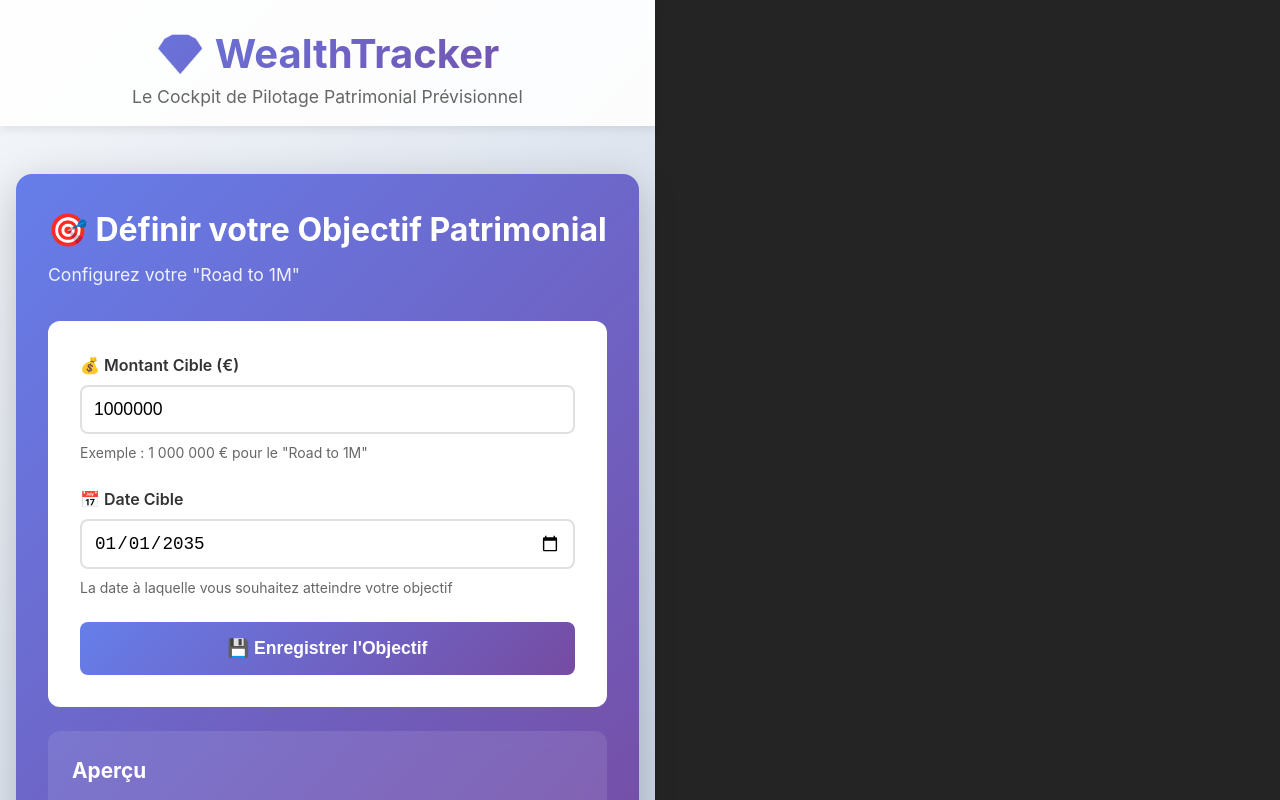
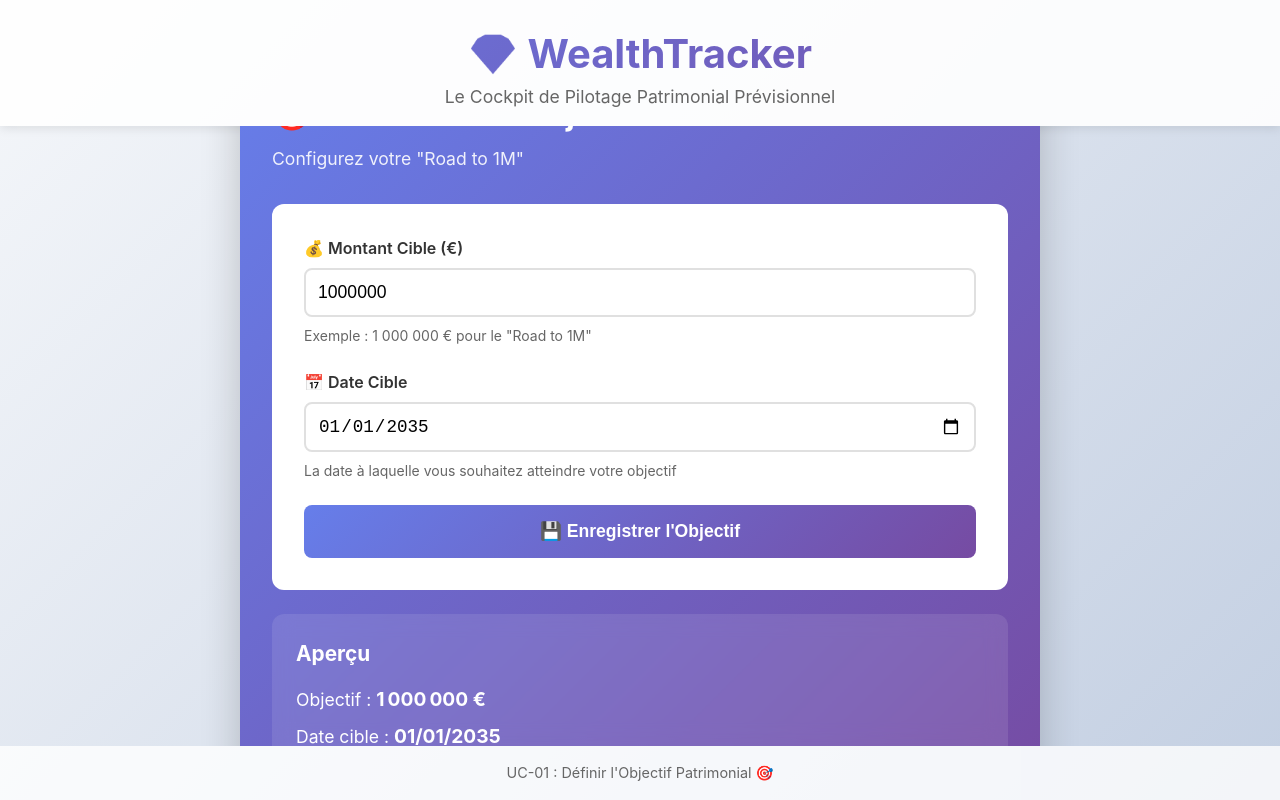
Before and after one commit to TitouanLeBrun/projet, a React (Vite) app: page / in a window 1280 px wide. Shown: the top 800 px of the page. Built offline with nearby package versions, Linux system fonts and the light colour scheme.

Commit message:
feat: maximiser la fenêtre au démarrage et ajuster le style de l'application

```diff
--- a/dist-electron/main.js
+++ b/dist-electron/main.js
@@ -32,6 +32,8 @@ const createWindow = () => {
             contextIsolation: true,
         },
     });
+    // Maximiser la fenêtre au démarrage
+    mainWindow.maximize();
     // In production, load the index.html of the app.
     if (electron_1.app.isPackaged) {
         mainWindow.loadFile(path_1.default.join(__dirname, '../dist/index.html'));
@@ -39,7 +41,7 @@ const createWindow = () => {
     else {
         // In development, load the vite dev server
         mainWindow.loadURL('http://localhost:5173');
-        mainWindow.webContents.openDevTools();
+        //mainWindow.webContents.openDevTools()
     }
 };
 // IPC Handlers pour UC-01 : Objectif Patrimonial
--- a/electron/main.ts
+++ b/electron/main.ts
@@ -30,13 +30,16 @@ const createWindow = () => {
     },
   })
 
+  // Maximiser la fenêtre au démarrage
+  mainWindow.maximize()
+
   // In production, load the index.html of the app.
   if (app.isPackaged) {
     mainWindow.loadFile(path.join(__dirname, '../dist/index.html'))
   } else {
     // In development, load the vite dev server
     mainWindow.loadURL('http://localhost:5173')
-    mainWindow.webContents.openDevTools()
+    //mainWindow.webContents.openDevTools()
   }
 }
 
--- a/src/App.css
+++ b/src/App.css
@@ -1,8 +1,10 @@
 .app {
-  min-height: 100vh;
+  width: 100%;
+  height: 100%;
   display: flex;
   flex-direction: column;
   background: linear-gradient(135deg, #f5f7fa 0%, #c3cfe2 100%);
+  overflow: hidden;
 }
 
 .app-header {
@@ -29,7 +31,11 @@
 
 .app-main {
   flex: 1;
-  padding: 1rem;
+  padding: 2rem;
+  overflow-y: auto;
+  display: flex;
+  align-items: center;
+  justify-content: center;
 }
 
 .app-footer {
@@ -41,8 +47,8 @@
 }
 
 .goal-saved {
-  max-width: 600px;
-  margin: 2rem auto;
+  width: 100%;
+  max-width: 800px;
   padding: 2rem;
   background: white;
   border-radius: 16px;
@@ -97,7 +103,8 @@
   display: flex;
   justify-content: center;
   align-items: center;
-  min-height: 100vh;
+  width: 100%;
+  height: 100%;
   text-align: center;
 }
 
--- a/src/App.tsx
+++ b/src/App.tsx
@@ -38,7 +38,6 @@ function App() {
 
     loadGoal();
   }, []);
-
   const handleSaveGoal = async (targetAmount: number, targetDate: Date) => {
     try {
       const response = await window.electronAPI.goal.save(targetAmount, targetDate);
@@ -46,7 +45,7 @@ function App() {
       if (response.success) {
         setSavedGoal({ amount: targetAmount, date: targetDate });
         setGoalSaved(true);
-        alert('✅ Objectif sauvegardé avec succès !');
+        // Message supprimé - l'interface indique déjà que l'objectif est sauvegardé
       } else {
         throw new Error(response.error || 'Erreur inconnue');
       }
--- a/src/components/GoalForm.css
+++ b/src/components/GoalForm.css
@@ -1,6 +1,6 @@
 .goal-form-container {
-  max-width: 600px;
-  margin: 2rem auto;
+  width: 100%;
+  max-width: 800px;
   padding: 2rem;
   background: linear-gradient(135deg, #667eea 0%, #764ba2 100%);
   border-radius: 16px;
--- a/src/index.css
+++ b/src/index.css
@@ -2,10 +2,6 @@
   font-family: Inter, system-ui, Avenir, Helvetica, Arial, sans-serif;
   line-height: 1.5;
   font-weight: 400;
-
-  color-scheme: light dark;
-  color: rgba(255, 255, 255, 0.87);
-  background-color: #242424;
 
   font-synthesis: none;
   text-rendering: optimizeLegibility;
@@ -13,12 +9,25 @@
   -moz-osx-font-smoothing: grayscale;
 }
 
-body {
+* {
   margin: 0;
+  padding: 0;
+  box-sizing: border-box;
+}
+
+html, body {
+  margin: 0;
+  padding: 0;
+  width: 100%;
+  height: 100%;
+  overflow: hidden;
+}
+
+#root {
+  width: 100%;
+  height: 100%;
   display: flex;
-  place-items: center;
-  min-width: 320px;
-  min-height: 100vh;
+  flex-direction: column;
 }
 
 h1 {
```
